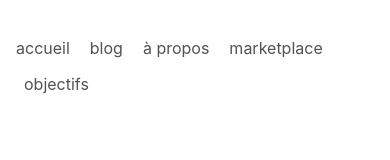
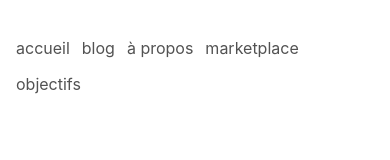
Before and after one commit to rcoco78/mon-blog, a Next.js app: page /contact in a window 390 px wide. Shown: the top 160 px of the page. Built offline with nearby package versions, Linux system fonts and the light colour scheme; no server answers.

Commit message:
Fix navigation mobile alignment - Tous les liens ont maintenant pl-0 pour un alignement à gauche cohérent - Correction du décalage quand objectifs passe à la ligne suivante

```diff
--- a/components/Layout.js
+++ b/components/Layout.js
@@ -60,7 +60,7 @@ export default function Layout({ children }) {
               accueil
             </Link>
             <Link
-              className={`transition-all hover:text-neutral-800 dark:hover:text-neutral-200 flex align-middle relative py-1 px-2 sm:px-3 rounded-md ${
+              className={`transition-all hover:text-neutral-800 dark:hover:text-neutral-200 flex align-middle relative py-1 pl-0 pr-2 sm:pr-3 rounded-md ${
                 router.pathname.startsWith('/blog') ? 'text-neutral-900 dark:text-neutral-100 font-medium' : 'text-neutral-600 dark:text-neutral-400'
               }`}
               href="/blog"
@@ -68,7 +68,7 @@ export default function Layout({ children }) {
               blog
             </Link>
             <Link
-              className={`transition-all hover:text-neutral-800 dark:hover:text-neutral-200 flex align-middle relative py-1 px-2 sm:px-3 rounded-md ${
+              className={`transition-all hover:text-neutral-800 dark:hover:text-neutral-200 flex align-middle relative py-1 pl-0 pr-2 sm:pr-3 rounded-md ${
                 router.pathname === '/a-propos' ? 'text-neutral-900 dark:text-neutral-100 font-medium' : 'text-neutral-600 dark:text-neutral-400'
               }`}
               href="/a-propos"
@@ -76,7 +76,7 @@ export default function Layout({ children }) {
               à propos
             </Link>
             <Link
-              className={`transition-all hover:text-neutral-800 dark:hover:text-neutral-200 flex align-middle relative py-1 px-2 sm:px-3 rounded-md ${
+              className={`transition-all hover:text-neutral-800 dark:hover:text-neutral-200 flex align-middle relative py-1 pl-0 pr-2 sm:pr-3 rounded-md ${
                 router.pathname === '/marketplace' ? 'text-neutral-900 dark:text-neutral-100 font-medium' : 'text-neutral-600 dark:text-neutral-400'
               }`}
               href="/marketplace"
@@ -84,7 +84,7 @@ export default function Layout({ children }) {
               marketplace
             </Link>
             <Link
-              className={`transition-all hover:text-neutral-800 dark:hover:text-neutral-200 flex align-middle relative py-1 px-2 sm:px-3 rounded-md ${
+              className={`transition-all hover:text-neutral-800 dark:hover:text-neutral-200 flex align-middle relative py-1 pl-0 pr-2 sm:pr-3 rounded-md ${
                 router.pathname === '/objectifs' ? 'text-neutral-900 dark:text-neutral-100 font-medium' : 'text-neutral-600 dark:text-neutral-400'
               }`}
               href="/objectifs"
```
